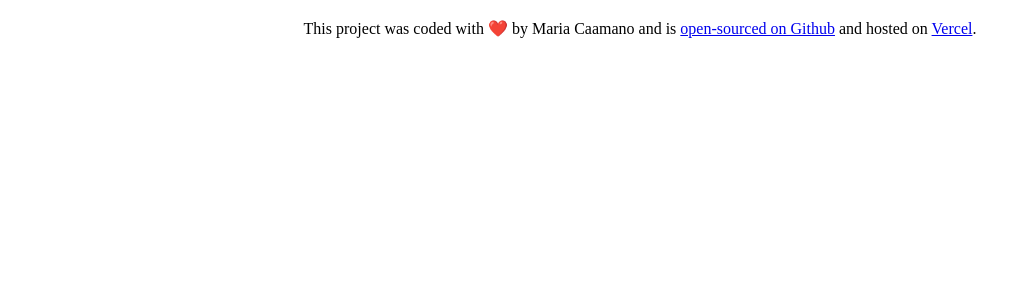
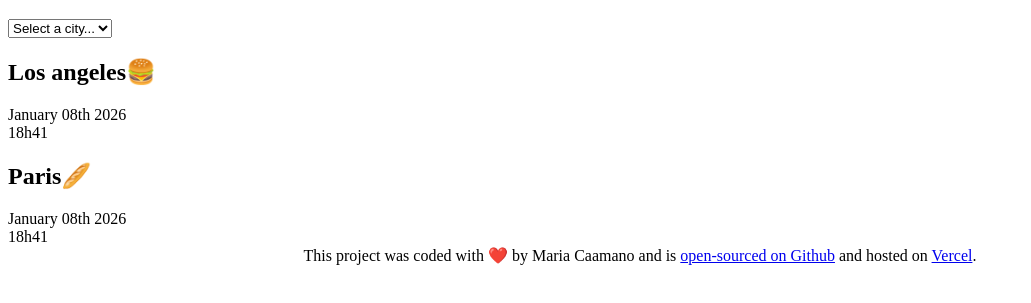
Before and after one commit to mariacaamanotraducciones-wq/World-clock-Maria, a plain HTML site: page index.html in a window 1280 px wide. Shown: the part 61-364 px from the top of the page, without its empty margins (0-1031 px from the left). Drawn offline with Linux system fonts and the light colour scheme.

Commit message:
added basic html

```diff
--- a/index.html
+++ b/index.html
@@ -7,7 +7,23 @@
     <title>World Clock - Maria Caamano</title>
   </head>
   <body>
-    <h1>World clock</h1>
+    <div class="container">
+      <h1>World clock</h1>
+      <select name="" id="">
+        <option value="">Select a city...</option>
+        <option value="london">London</option>
+        <option value="newyork">New York</option>
+        <option value="tokyo">Tokyo</option>
+      </select>
+      <div class="city">
+        <h2>Los angeles🍔</h2>
+        <div class="date">January 08th 2026</div>
+        <div class="time">18h41</div>
+        <h2>Paris🥖</h2>
+        <div class="date">January 08th 2026</div>
+        <div class="time">18h41</div>
+      </div>
+    </div>
     <footer>
       This project was coded with ❤️ by Maria Caamano and is
       <a
```
